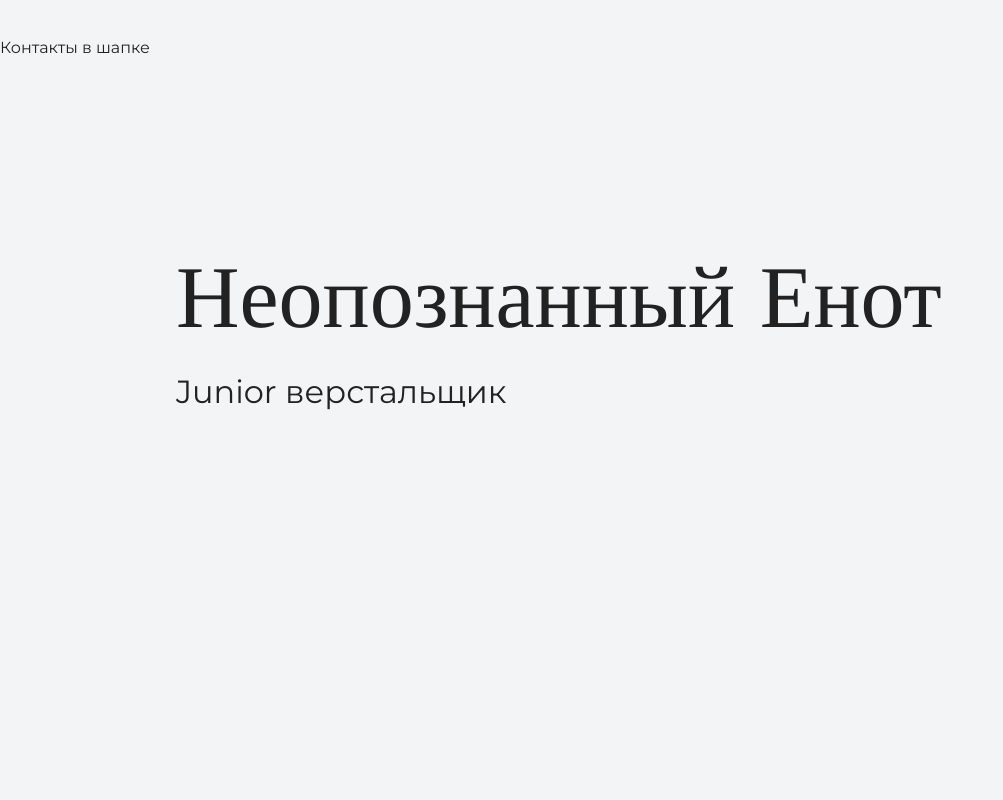
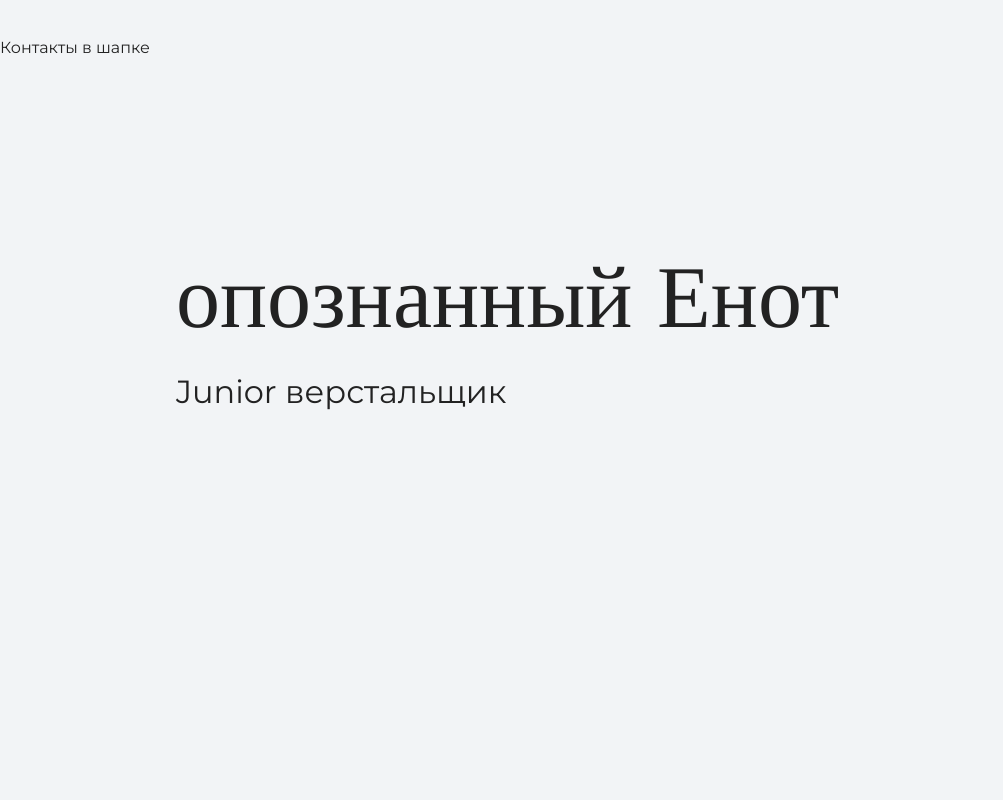
Before and after one commit to PasterSerhii/my-site2, a plain HTML site: page index.html in a window 1280 px wide. Shown: the top 800 px of the page, without its empty margins (0-1003 px from the left). Drawn offline with nearby package versions, Linux system fonts and the light colour scheme.

Commit message:
Add files via upload

```diff
--- a/index.html
+++ b/index.html
@@ -13,7 +13,7 @@
     </header>
 <div class="container">
     <section class="hero-image">
-      <h1 class="heading">Неопознанный Енот</h1>
+      <h1 class="heading">опознанный Енот</h1>
       <p>Junior верстальщик</p>
     </section>
 
```
